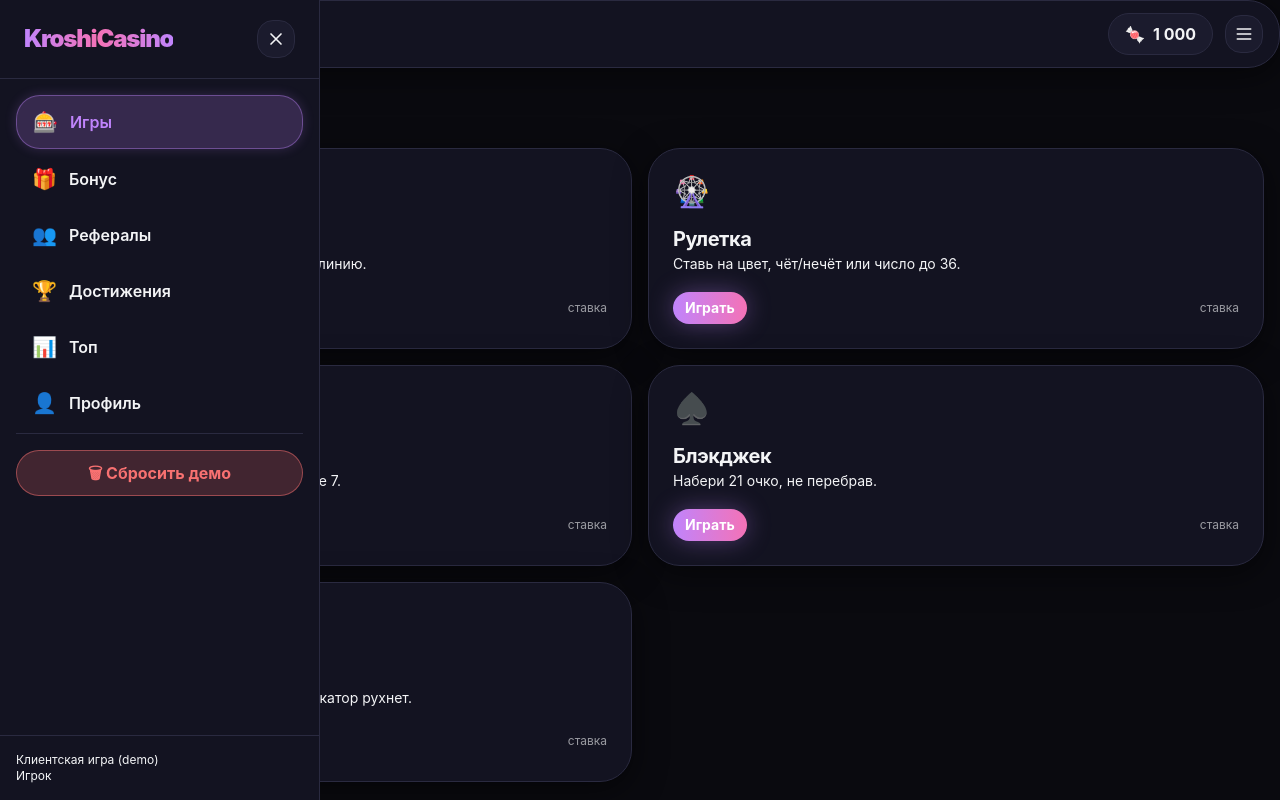
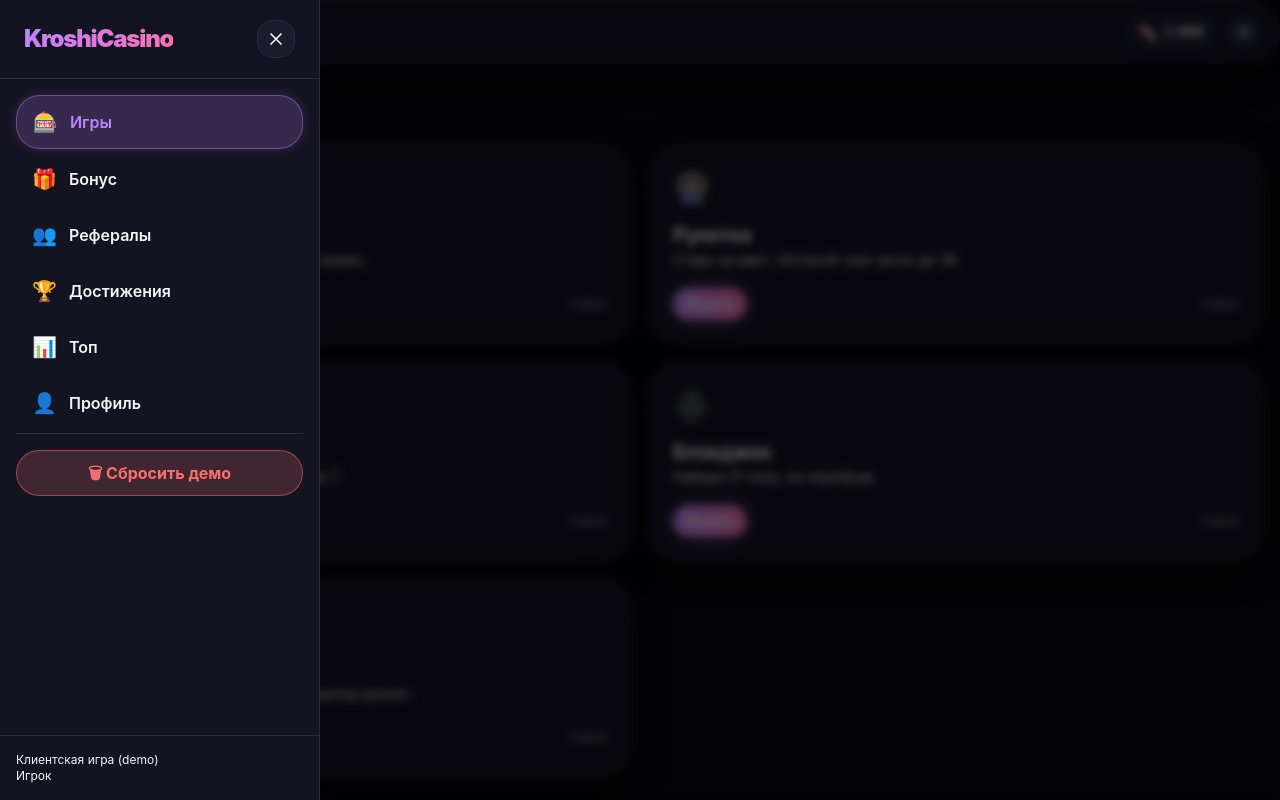
Before and after one commit to dmitryastashkin/kroshicasino, a React (Vite) app in the folder webapp/: page / in a window 1280 px wide. Both pictures are taken after a click on the button "Меню". Built offline with nearby package versions, Linux system fonts and the light colour scheme.

Commit message:
UI: single menu button, always-visible balance, clean KroshiCasino wordmark, sidebar backdrop

```diff
--- a/webapp/src/App.jsx
+++ b/webapp/src/App.jsx
@@ -213,23 +213,12 @@
 
           {currentGame ? (
             <div className="max-w-md mx-auto space-y-4">
-              <div className="flex items-center justify-between gap-2">
               <button
                 className="flex items-center gap-2 text-sm text-kroshi-text-dim hover:text-kroshi-text"
                 onClick={backToGames}
               >
                 ← Все игры
               </button>
-                <button
-                  className="p-2 rounded-xl bg-kroshi-panel2 border border-kroshi-border text-kroshi-text hover:bg-kroshi-border transition-colors"
-                  aria-label="Меню"
-                  onClick={() => { haptic('light'); setSidebarOpen(true); }}
-                >
-                  <svg className="w-5 h-5" fill="none" stroke="currentColor" viewBox="0 0 24 24">
-                    <path strokeLinecap="round" strokeLinejoin="round" strokeWidth="2" d="M4 6h16M4 12h16M4 18h16" />
-                  </svg>
-                </button>
-              </div>
 
               <div className="flex gap-1.5 overflow-x-auto pb-1">
                 {GAME_KEYS.map((key) => (
--- a/webapp/src/components/layout/Header.jsx
+++ b/webapp/src/components/layout/Header.jsx
@@ -1,45 +1,31 @@
-import { useState } from 'react';
-import { Button } from '../ui/Button';
-import { Badge } from '../ui/Badge';
 import { useTelegram } from '../../hooks/useTelegram';
 
 export function Header({ onMenuToggle, balance }) {
-  const { tg, haptic } = useTelegram();
-  const [sidebarOpen, setSidebarOpen] = useState(false);
-
-  const gradientText = (
-    <span className="bg-gradient-to-r from-kroshi-accent via-kroshi-accent2 to-kroshi-accent bg-clip-text text-transparent font-black text-2xl tracking-tighter">
-      K<span className="font-light text-kroshi-text-dim">o</span>
-      <span className="font-light text-kroshi-text-dim">r</span>
-      <span className="font-light text-kroshi-text-dim">s</span>
-      <span className="font-light text-kroshi-text-dim">h</span>
-      <span className="font-light text-kroshi-text-dim">i</span>
-      <span className="font-light text-kroshi-text-dim">C</span>
-      <span className="font-light text-kroshi-text-dim">a</span>
-      <span className="font-light text-kroshi-text-dim">s</span>
-      <span className="font-light text-kroshi-text-dim">i</span>
-      no
-    </span>
-  );
+  const { haptic } = useTelegram();
 
   return (
     <header className="sticky top-0 z-40 glass-panel border-b border-kroshi-border">
-      <div className="flex items-center justify-between px-4 py-3">
-        <div className="flex items-center gap-2" onClick={() => {}}>
-          {gradientText}
+      <div className="flex items-center justify-between gap-2 px-4 py-3">
+        {/* Логотип — единый градиентный вордмарк */}
+        <div className="min-w-0 shrink">
+          <span className="bg-gradient-to-r from-kroshi-accent to-kroshi-accent2 bg-clip-text text-transparent font-black text-xl tracking-tight whitespace-nowrap">
+            KroshiCasino
+          </span>
         </div>
 
-        <div className="flex items-center gap-3">
-          <div className="hidden md:flex items-center gap-2 px-4 py-2 rounded-2xl bg-kroshi-panel2 border border-kroshi-border">
-            <span className="text-kroshi-accent font-bold">🍬</span>
-            <span className="font-bold text-kroshi-text">{balance.toLocaleString('ru-RU')}</span>
+        <div className="flex items-center gap-2 shrink-0">
+          {/* Баланс виден всегда */}
+          <div className="flex items-center gap-1.5 px-3 py-1.5 rounded-2xl bg-kroshi-panel2 border border-kroshi-border">
+            <span className="text-kroshi-accent">🍬</span>
+            <span className="font-bold text-kroshi-text tabular-nums text-sm">
+              {balance.toLocaleString('ru-RU')}
+            </span>
           </div>
 
           <button
             className="p-2 rounded-xl bg-kroshi-panel2 border border-kroshi-border text-kroshi-text hover:bg-kroshi-border transition-colors"
             aria-label="Меню"
-            onClick={(e) => {
-              e.stopPropagation();
+            onClick={() => {
               haptic('light');
               onMenuToggle();
             }}
@@ -50,10 +36,6 @@
           </button>
         </div>
       </div>
-
-      {tg && sidebarOpen && (
-        <div className="absolute inset-0 bg-black/50 backdrop-blur-sm z-[41]" onClick={() => setSidebarOpen(false)} />
-      )}
     </header>
   );
 }
--- a/webapp/src/components/layout/Sidebar.jsx
+++ b/webapp/src/components/layout/Sidebar.jsx
@@ -19,12 +19,14 @@
   }, [hideBackButton]);
 
   return (
-    <aside
-      className="fixed top-0 left-0 bottom-0 w-80 bg-kroshi-panel border-r border-kroshi-border z-[50] flex flex-col transform transition-transform duration-300 ease-in-out -translate-x-full"
-      style={{ transform: 'translateX(0)' }}
-    >
+    <>
+      <div
+        className="fixed inset-0 z-[49] bg-black/60 backdrop-blur-sm"
+        onClick={() => { haptic('light'); onClose(); }}
+      />
+      <aside className="fixed top-0 left-0 bottom-0 w-80 max-w-[85vw] bg-kroshi-panel border-r border-kroshi-border z-[50] flex flex-col">
         <div className="flex items-center justify-between px-6 py-5 border-b border-kroshi-border">
-        <div className="font-black text-2xl tracking-tighter bg-gradient-to-r from-kroshi-accent via-kroshi-accent2 to-kroshi-accent bg-clip-text text-transparent">
+          <div className="font-black text-2xl tracking-tighter bg-gradient-to-r from-kroshi-accent to-kroshi-accent2 bg-clip-text text-transparent">
             KroshiCasino
           </div>
           <button
@@ -75,5 +77,6 @@
         <div className="text-xs text-kroshi-text">{user?.first_name || 'Игрок'}</div>
       </div>
       </aside>
+    </>
   );
 }
```
Lines whose indentation alone changed are shown as unchanged.
